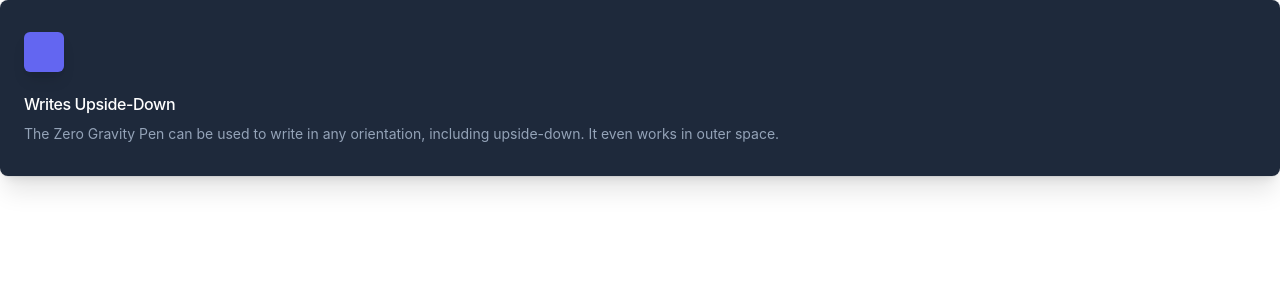
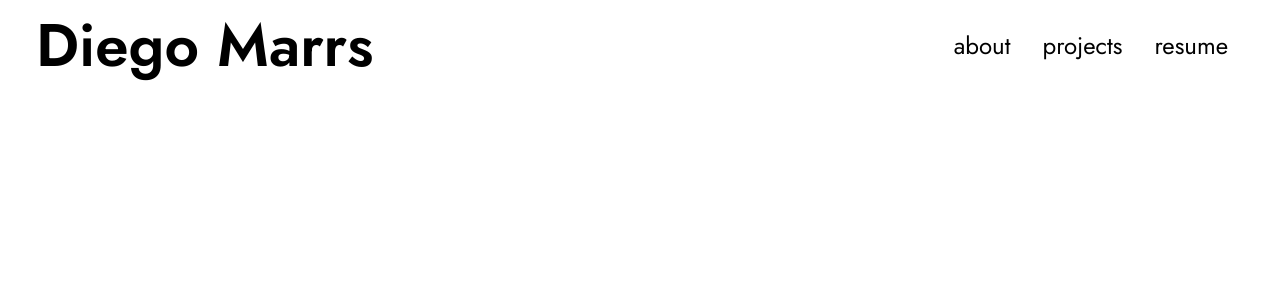
Before and after one commit to StaticCloud/diego-marrs, a React (Create React App) app: page / in a window 1280 px wide. Shown: the top 300 px of the page. Built offline with nearby package versions, Linux system fonts and the light colour scheme.

Commit message:
added nav

```diff
--- a/public/index.html
+++ b/public/index.html
@@ -24,7 +24,10 @@
       work correctly both with client-side routing and a non-root public URL.
       Learn how to configure a non-root public URL by running `npm run build`.
     -->
-    <title>React App</title>
+    <link rel="preconnect" href="https://fonts.googleapis.com">
+    <link rel="preconnect" href="https://fonts.gstatic.com" crossorigin>
+    <link href="https://fonts.googleapis.com/css2?family=Jost:wght@400;600&display=swap" rel="stylesheet">
+    <title>Diego Marrs</title>
   </head>
   <body>
     <noscript>You need to enable JavaScript to run this app.</noscript>
--- a/src/App.js
+++ b/src/App.js
@@ -1,18 +1,10 @@
 import './App.css';
+
+import Home from './pages/Home'
 
 function App() {
   return (
-    <div class="bg-white dark:bg-slate-800 rounded-lg px-6 py-8 ring-1 ring-slate-900/5 shadow-xl">
-      <div>
-        <span class="inline-flex items-center justify-center p-2 bg-indigo-500 rounded-md shadow-lg">
-          <svg class="h-6 w-6 text-white" xmlns="http://www.w3.org/2000/svg" fill="none" viewBox="0 0 24 24" stroke="currentColor" aria-hidden="true"></svg>
-        </span>
-      </div>
-      <h3 class="text-slate-900 dark:text-white mt-5 text-base font-medium tracking-tight">Writes Upside-Down</h3>
-      <p class="text-slate-500 dark:text-slate-400 mt-2 text-sm">
-        The Zero Gravity Pen can be used to write in any orientation, including upside-down. It even works in outer space.
-      </p>
-    </div>
+    <Home/>
   );
 }
 
--- /dev/null
+++ b/src/components/Navbar.js
@@ -0,0 +1,18 @@
+import React from 'react';
+
+function Navbar() {
+    return (
+        <nav className="flex p-4">
+            <h1 className="flex-1 font-semibold text-6xl px-5">Diego Marrs</h1>
+            <div className="flex-1 flex items-center justify-end px-5">
+                <ul className="flex">
+                    <li className="px-4 text-2xl">about</li>
+                    <li className="px-4 text-2xl">projects</li>
+                    <li className="px-4 text-2xl">resume</li>
+                </ul>
+            </div>
+        </nav>
+    )
+}
+
+export default Navbar;
--- a/src/index.css
+++ b/src/index.css
@@ -4,9 +4,7 @@
 
 body {
   margin: 0;
-  font-family: -apple-system, BlinkMacSystemFont, 'Segoe UI', 'Roboto', 'Oxygen',
-    'Ubuntu', 'Cantarell', 'Fira Sans', 'Droid Sans', 'Helvetica Neue',
-    sans-serif;
+  font-family: 'Jost', sans-serif;
   -webkit-font-smoothing: antialiased;
   -moz-osx-font-smoothing: grayscale;
 }
--- /dev/null
+++ b/src/pages/Home.js
@@ -0,0 +1,11 @@
+import React from 'react';
+
+import Nav from '../components/Navbar'
+
+function Home() {
+    return (
+        <Nav/>
+    );
+}
+
+export default Home;
```
